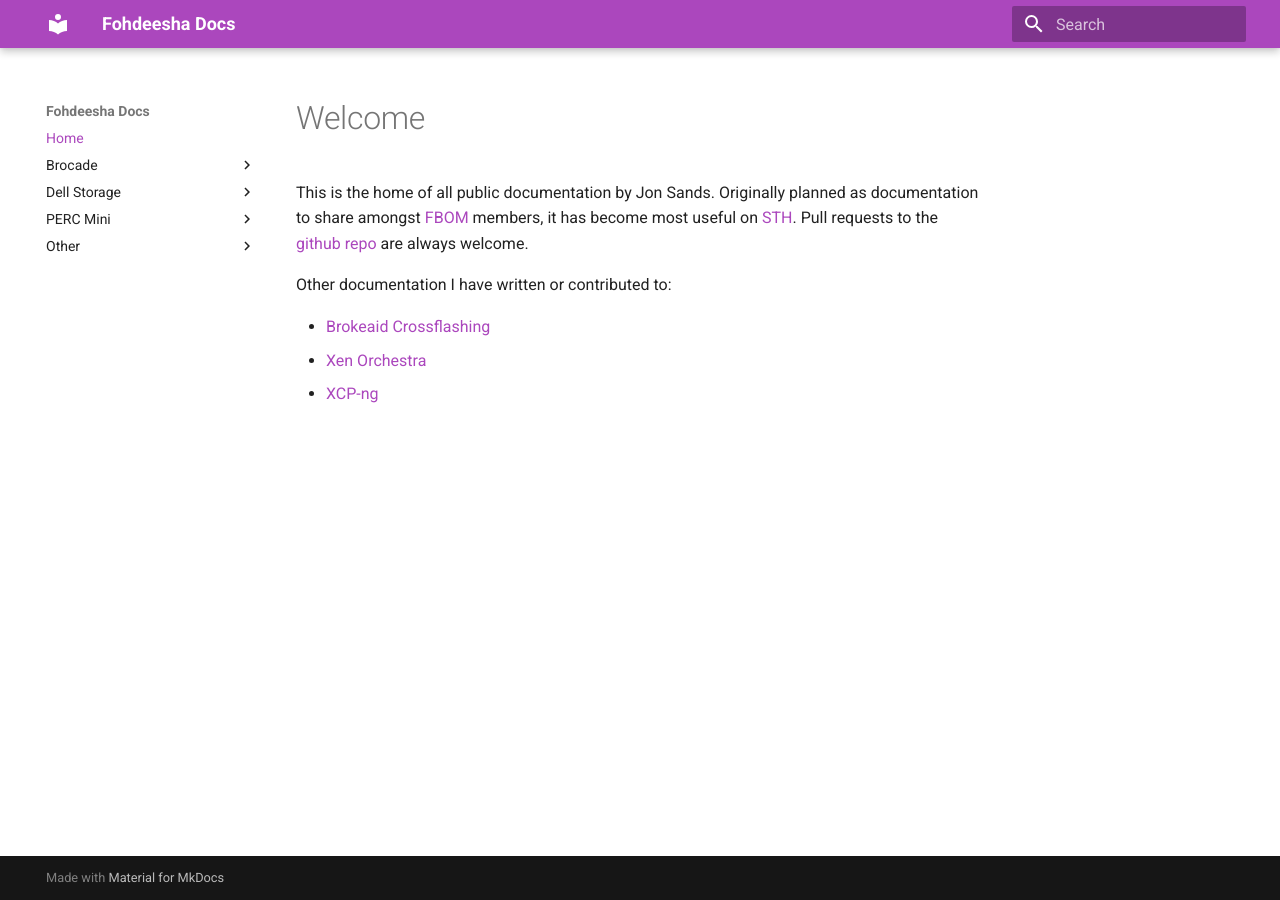
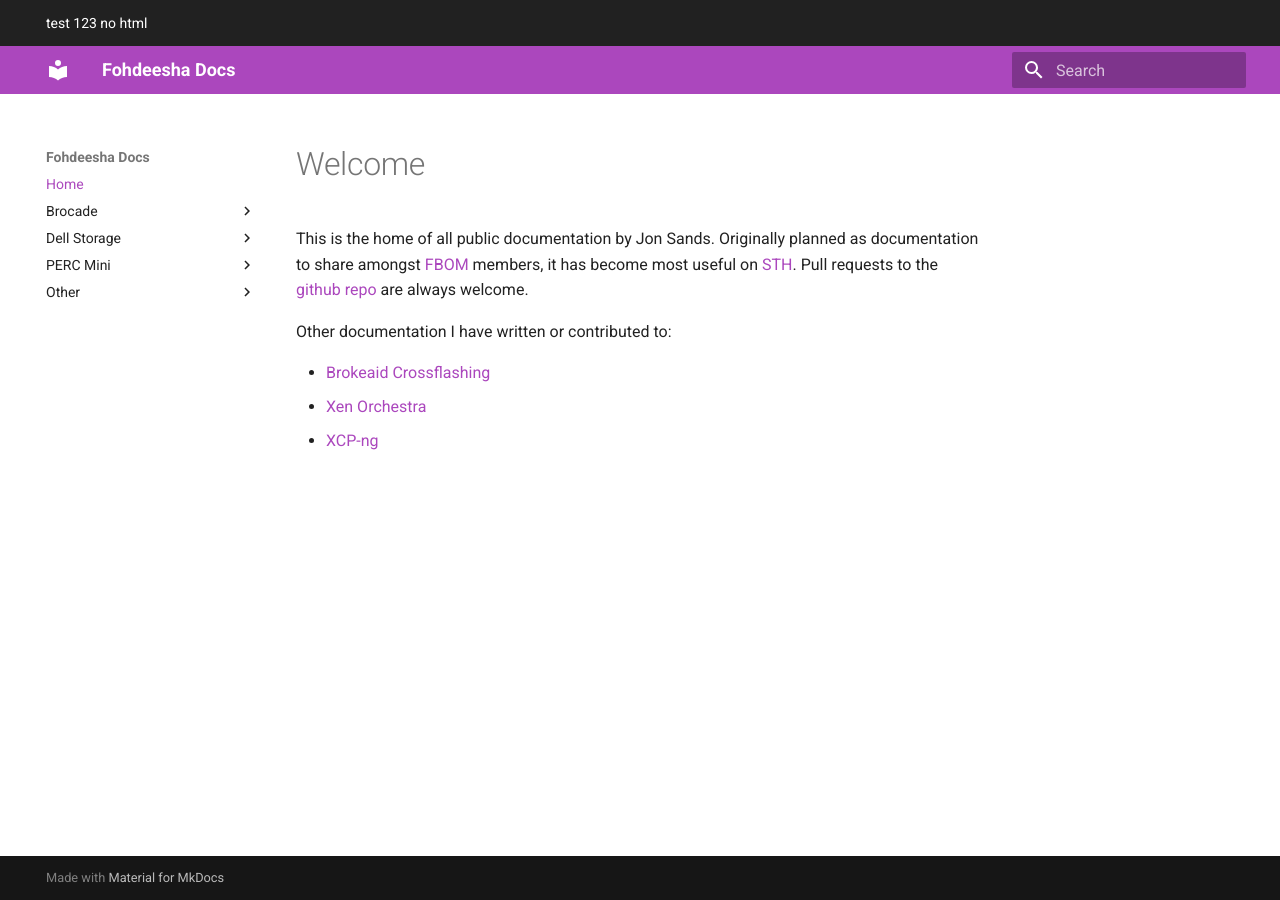
Before and after one commit to Fohdeesha/lab-docu, an MkDocs documentation site: the page built from docs/index.md, in a window 1280 px wide. Built offline with MkDocs 1.6.1 and Material for MkDocs 9.7.7, drawn with Linux system fonts in a browser that asks for light colours.

Commit message:
initial header/footer stuff

```diff
--- a/mkdocs.yml
+++ b/mkdocs.yml
@@ -1,6 +1,7 @@
 site_name: Fohdeesha Docs
 theme:
   name: 'material'
+  custom_dir: overrides
   palette:
     primary: 'purple'
     accent: 'indigo'
--- /dev/null
+++ b/overrides/main.html
@@ -0,0 +1,5 @@
+{% extends "base.html" %}
+
+{% block announce %}
+  test 123 no html
+{% endblock %}
```
